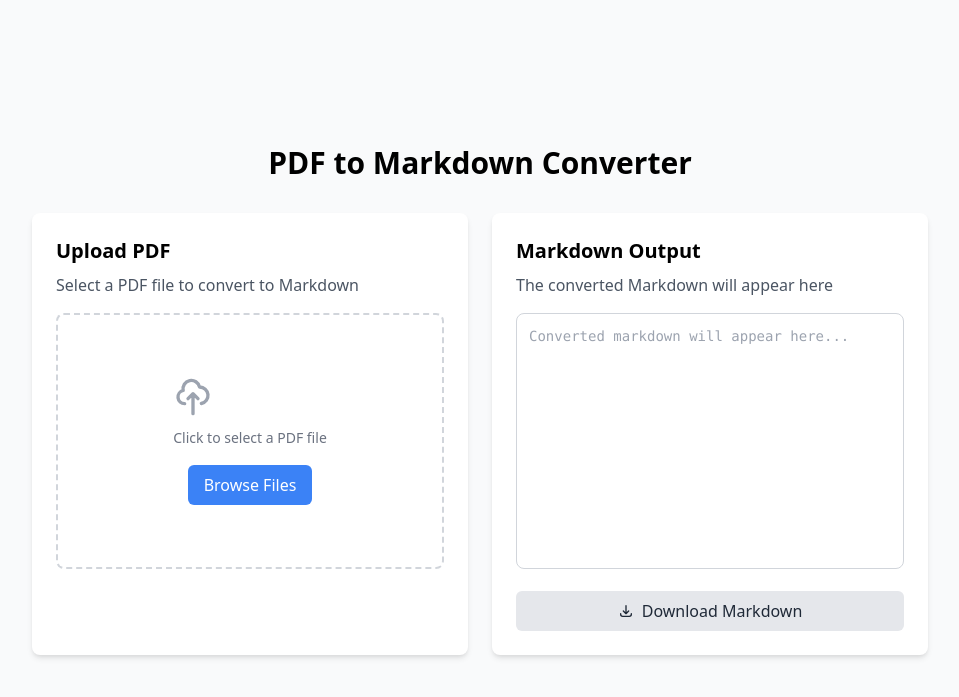
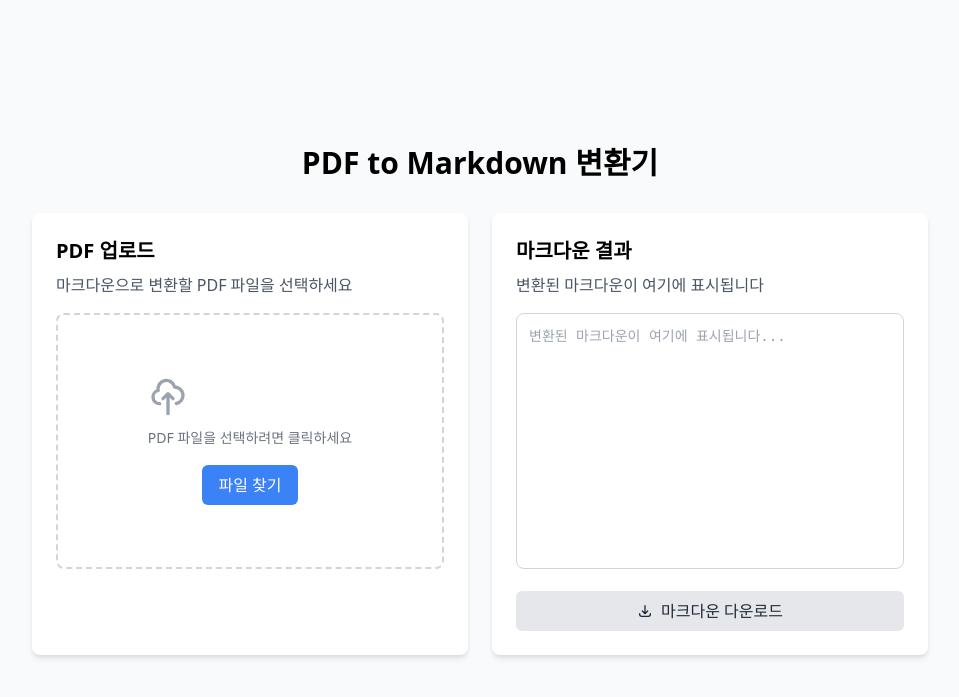
Before and after one commit to ChoHeeSung/Devin, a FastAPI app: page / in a window 1280 px wide. Shown: the top 697 px of the page, without its empty margins (160-1119 px from the left). Run offline with FastAPI, Linux system fonts and the light colour scheme; some libraries are stand-ins or nearby versions.

Commit message:
모든 주석과 설명문을 한국어로 변경
Co-Authored-By: 조희성 <leeloo.chs@gmail.com>

```diff
--- a/app/main.py
+++ b/app/main.py
@@ -9,7 +9,7 @@ from typing import Dict, Any
 from langchain_docling import DoclingLoader
 from langchain_docling.loader import ExportType
 
-app = FastAPI(title="PDF to Markdown Converter")
+app = FastAPI(title="PDF to Markdown 변환기")
 
 app.mount("/static", StaticFiles(directory="app/static"), name="static")
 
@@ -18,23 +18,23 @@ templates = Jinja2Templates(directory="app/templates")
 @app.get("/", response_class=HTMLResponse)
 async def index(request: Request):
     """
-    Render the main page
+    메인 페이지 렌더링
     """
     return templates.TemplateResponse("index.html", {"request": request})
 
 @app.post("/convert-pdf")
 async def convert_pdf_to_markdown(file: UploadFile = File(...)):
     """
-    Convert a PDF file to Markdown format.
+    PDF 파일을 마크다운 형식으로 변환합니다.
 
     Args:
-        file: The PDF file to convert
+        file: 변환할 PDF 파일
 
     Returns:
-        Dict containing the markdown content
+        마크다운 내용을 포함하는 Dict
     """
     if not file.filename.lower().endswith('.pdf'):
-        raise HTTPException(status_code=400, detail="Only PDF files are supported")
+        raise HTTPException(status_code=400, detail="PDF 파일만 지원됩니다")
 
     temp_dir = tempfile.mkdtemp()
     temp_file_path = os.path.join(temp_dir, file.filename)
@@ -60,7 +60,7 @@ async def convert_pdf_to_markdown(file: UploadFile = File(...)):
         }
 
     except Exception as e:
-        raise HTTPException(status_code=500, detail=f"Error processing PDF: {str(e)}")
+        raise HTTPException(status_code=500, detail=f"PDF 처리 중 오류 발생: {str(e)}")
 
     finally:
         shutil.rmtree(temp_dir)
--- a/app/static/js/script.js
+++ b/app/static/js/script.js
@@ -17,7 +17,7 @@ document.addEventListener('DOMContentLoaded', function() {
 
         if (file) {
             if (!file.name.toLowerCase().endsWith('.pdf')) {
-                showError('Only PDF files are supported');
+                showError('PDF 파일만 지원됩니다');
                 fileInput.value = '';
                 return;
             }
@@ -33,7 +33,7 @@ document.addEventListener('DOMContentLoaded', function() {
         e.preventDefault();
 
         if (!currentFile) {
-            showError('Please select a PDF file first');
+            showError('먼저 PDF 파일을 선택해주세요');
             return;
         }
 
@@ -53,7 +53,7 @@ document.addEventListener('DOMContentLoaded', function() {
         .then(response => {
             if (!response.ok) {
                 return response.json().then(data => {
-                    throw new Error(data.detail || 'Failed to convert PDF');
+                    throw new Error(data.detail || 'PDF 변환에 실패했습니다');
                 });
             }
             return response.json();
@@ -64,7 +64,7 @@ document.addEventListener('DOMContentLoaded', function() {
             downloadBtn.disabled = false;
         })
         .catch(error => {
-            showError(error.message || 'An unknown error occurred');
+            showError(error.message || '알 수 없는 오류가 발생했습니다');
         })
         .finally(() => {
             loading.classList.add('hidden');
--- a/app/templates/index.html
+++ b/app/templates/index.html
@@ -3,18 +3,18 @@
 <head>
     <meta charset="UTF-8">
     <meta name="viewport" content="width=device-width, initial-scale=1.0">
-    <title>PDF to Markdown Converter</title>
+    <title>PDF to Markdown 변환기</title>
     <link href="https://cdn.jsdelivr.net/npm/tailwindcss@2.2.19/dist/tailwind.min.css" rel="stylesheet">
     <link rel="stylesheet" href="{{ url_for('static', path='/css/styles.css') }}">
 </head>
 <body class="min-h-screen bg-gray-50 flex flex-col items-center justify-center p-4">
     <div class="w-full max-w-4xl">
-        <h1 class="text-3xl font-bold text-center mb-8">PDF to Markdown Converter</h1>
+        <h1 class="text-3xl font-bold text-center mb-8">PDF to Markdown 변환기</h1>
 
         <div class="grid grid-cols-1 md:grid-cols-2 gap-6">
             <div class="bg-white rounded-lg shadow-md p-6">
-                <h2 class="text-xl font-semibold mb-2">Upload PDF</h2>
-                <p class="text-gray-600 mb-4">Select a PDF file to convert to Markdown</p>
+                <h2 class="text-xl font-semibold mb-2">PDF 업로드</h2>
+                <p class="text-gray-600 mb-4">마크다운으로 변환할 PDF 파일을 선택하세요</p>
 
                 <div class="flex flex-col items-center justify-center border-2 border-dashed border-gray-300 rounded-lg p-6 h-64">
                     <form id="upload-form" class="flex flex-col items-center w-full">
@@ -22,43 +22,43 @@
                             <svg xmlns="http://www.w3.org/2000/svg" class="h-10 w-10 text-gray-400 mb-2" fill="none" viewBox="0 0 24 24" stroke="currentColor">
                                 <path stroke-linecap="round" stroke-linejoin="round" stroke-width="2" d="M7 16a4 4 0 01-.88-7.903A5 5 0 1115.9 6L16 6a5 5 0 011 9.9M15 13l-3-3m0 0l-3 3m3-3v12" />
                             </svg>
-                            <span id="file-name" class="text-sm text-gray-500">Click to select a PDF file</span>
+                            <span id="file-name" class="text-sm text-gray-500">PDF 파일을 선택하려면 클릭하세요</span>
                         </div>
 
                         <input type="file" id="pdf-upload" name="file" accept=".pdf" class="hidden" required>
                         <label for="pdf-upload" class="cursor-pointer bg-blue-500 hover:bg-blue-600 text-white py-2 px-4 rounded-md transition duration-300">
-                            Browse Files
+                            파일 찾기
                         </label>
 
                         <button type="submit" id="convert-btn" class="mt-4 bg-green-500 hover:bg-green-600 text-white py-2 px-4 rounded-md transition duration-300 hidden">
-                            Convert to Markdown
+                            마크다운으로 변환
                         </button>
                     </form>
 
                     <div id="loading" class="hidden flex flex-col items-center mt-4">
                         <div class="animate-spin rounded-full h-8 w-8 border-b-2 border-blue-500"></div>
-                        <p class="mt-2 text-sm text-gray-600">Converting...</p>
+                        <p class="mt-2 text-sm text-gray-600">변환 중...</p>
                     </div>
                 </div>
             </div>
 
             <div class="bg-white rounded-lg shadow-md p-6">
-                <h2 class="text-xl font-semibold mb-2">Markdown Output</h2>
-                <p class="text-gray-600 mb-4">The converted Markdown will appear here</p>
+                <h2 class="text-xl font-semibold mb-2">마크다운 결과</h2>
+                <p class="text-gray-600 mb-4">변환된 마크다운이 여기에 표시됩니다</p>
 
-                <textarea id="markdown-output" class="w-full h-64 p-3 border border-gray-300 rounded-lg resize-none font-mono text-sm" readonly placeholder="Converted markdown will appear here..."></textarea>
+                <textarea id="markdown-output" class="w-full h-64 p-3 border border-gray-300 rounded-lg resize-none font-mono text-sm" readonly placeholder="변환된 마크다운이 여기에 표시됩니다..."></textarea>
 
                 <button id="download-btn" class="mt-4 w-full bg-gray-200 hover:bg-gray-300 text-gray-800 py-2 px-4 rounded-md transition duration-300 flex items-center justify-center disabled:opacity-50 disabled:cursor-not-allowed" disabled>
                     <svg xmlns="http://www.w3.org/2000/svg" class="h-4 w-4 mr-2" fill="none" viewBox="0 0 24 24" stroke="currentColor">
                         <path stroke-linecap="round" stroke-linejoin="round" stroke-width="2" d="M4 16v1a3 3 0 003 3h10a3 3 0 003-3v-1m-4-4l-4 4m0 0l-4-4m4 4V4" />
                     </svg>
-                    Download Markdown
+                    마크다운 다운로드
                 </button>
             </div>
         </div>
 
         <div id="error-alert" class="hidden mt-6 bg-red-100 border-l-4 border-red-500 text-red-700 p-4 rounded-md" role="alert">
-            <p class="font-bold">Error</p>
+            <p class="font-bold">오류</p>
             <p id="error-message"></p>
         </div>
     </div>
```
Also changed, not shown: USER_MANUAL.md (+4 -4 lines).
